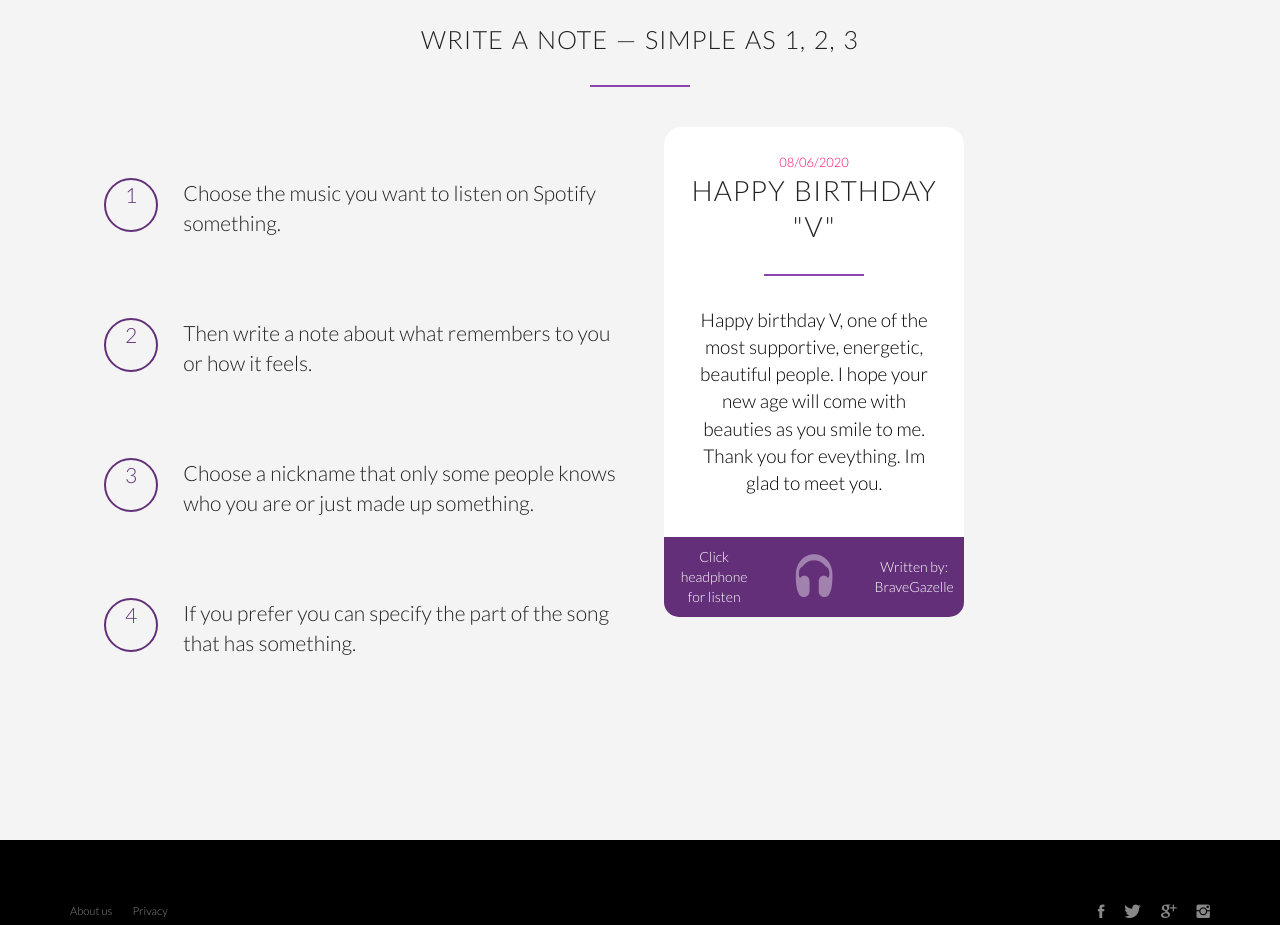
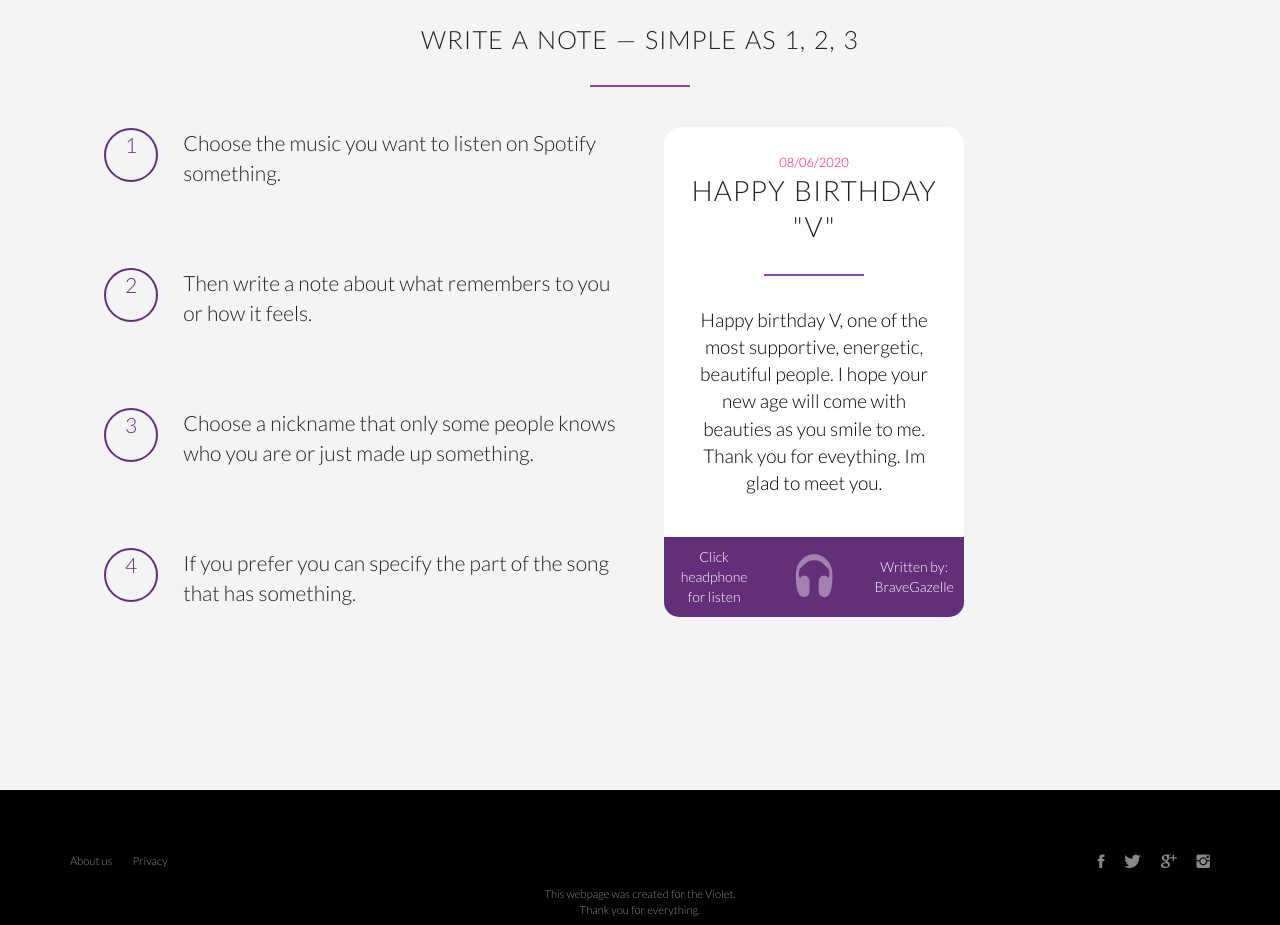
Before and after one commit to Aykutfgoktas/violet-music-old, a Next.js app in the folder client/: page / in a window 1280 px wide. Shown: the part 1760-2685 px from the top of the page. Built offline with nearby package versions, Linux system fonts and the light colour scheme.

Commit message:
index page write note part css fix

```diff
--- a/client/pages/index.js
+++ b/client/pages/index.js
@@ -90,7 +90,7 @@
           </div>
           <div className='row'>
             <div className='col span-1-of-2 steps-box'>
-              <div className='works-step clearfix'>
+              <div style={{marginTop:"30px"}} className='works-step clearfix'>
                 <div>1</div>
                 <p>Choose the music you want to listen on Spotify something.</p>
               </div>
```
